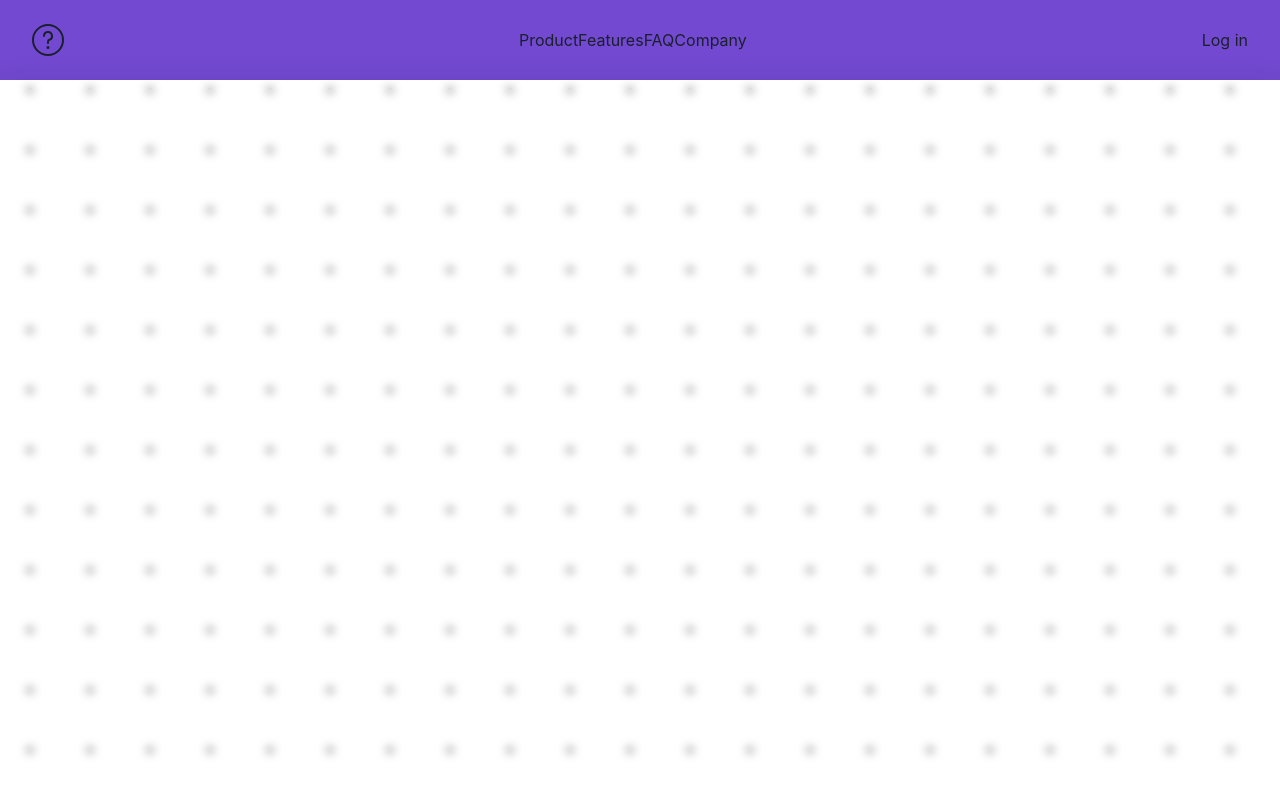
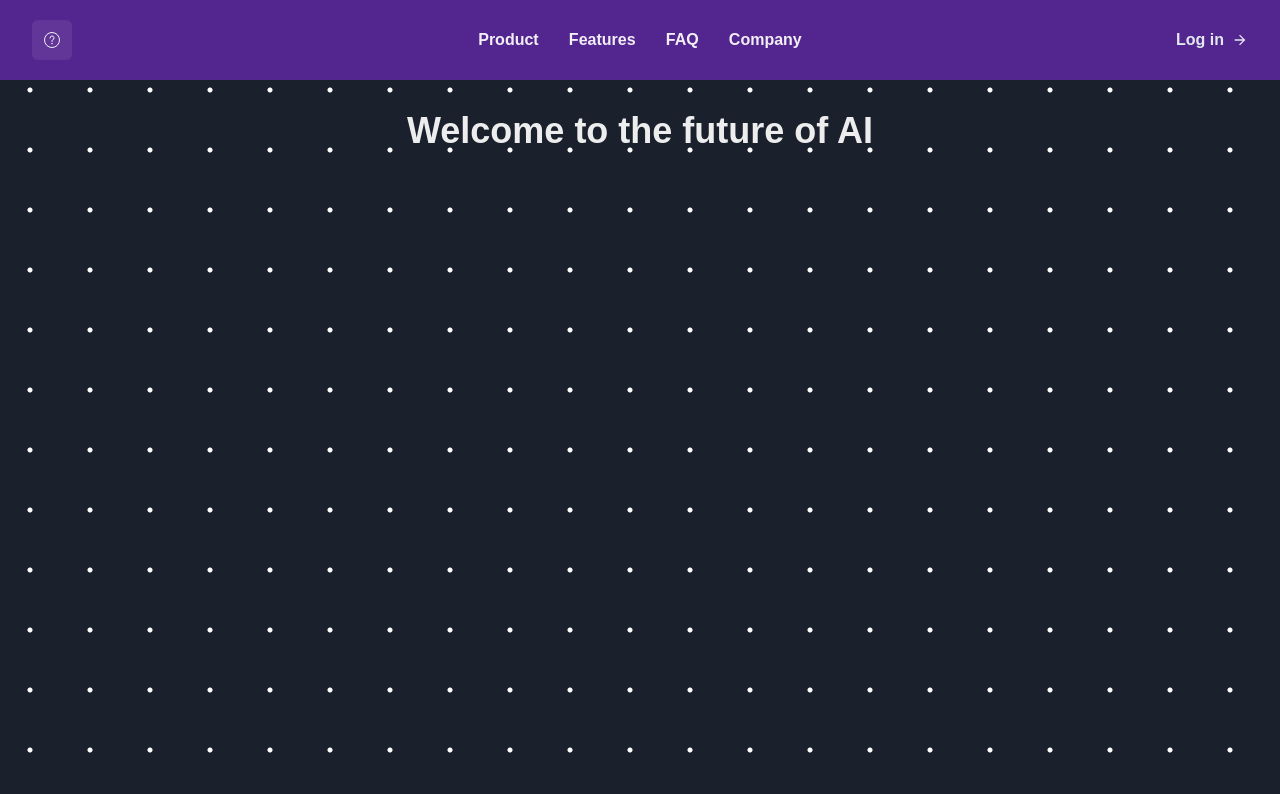
Before and after one commit to mikegecko/gpt-api-testing, a React (Vite) app in the folder client/: page / in a window 1280 px wide. Shown: the top 794 px of the page. Built offline with nearby package versions, Linux system fonts and the light colour scheme.

Commit message:
Large commit
    - Add inter font
    - Add themes
    - Remove app.jsx (unused)
    - Style homepage a little + light dark mode control(temp)

```diff
--- a/client/package.json
+++ b/client/package.json
@@ -14,6 +14,7 @@
     "@chakra-ui/react": "^2.8.0",
     "@emotion/react": "^11.11.1",
     "@emotion/styled": "^11.11.0",
+    "@fontsource-variable/inter": "^5.0.5",
     "axios": "^1.4.0",
     "framer-motion": "^10.13.0",
     "react": "^18.2.0",
--- a/client/src/main.jsx
+++ b/client/src/main.jsx
@@ -6,8 +6,10 @@ import Root from './routes/Root'
 import Login from './routes/Login'
 import Dashboard from './routes/Dashboard'
 import ErrorPage from './routes/ErrorPage'
-import { ChakraProvider } from '@chakra-ui/react'
+import { ChakraProvider, ColorModeScript } from '@chakra-ui/react'
 import theme from './utils/theme'
+// Supports weights 100-900
+import '@fontsource-variable/inter';
 
 //Add in error elements & loaders
 export const router = createBrowserRouter([
@@ -31,6 +33,7 @@ export const router = createBrowserRouter([
 ReactDOM.createRoot(document.getElementById('root')).render(
   <React.StrictMode>
     <ChakraProvider theme={theme}>
+      <ColorModeScript initialColorMode={theme.config.initialColorMode} />
       <RouterProvider router={router} />
     </ChakraProvider>
   </React.StrictMode>,
--- a/client/src/routes/Root.jsx
+++ b/client/src/routes/Root.jsx
@@ -1,23 +1,33 @@
-import { QuestionOutlineIcon } from "@chakra-ui/icons";
-import { Box, Link } from "@chakra-ui/react";
+import { ArrowForwardIcon, QuestionOutlineIcon } from "@chakra-ui/icons";
+import { Box, Button, IconButton, Link, Text, useColorMode, useColorModeValue } from "@chakra-ui/react";
 
 export default function Root() {
+
+    const {colorMode, toggleColorMode} = useColorMode();
+
+    const bg_circle = useColorModeValue('black', 'white');
+    const bg_header = useColorModeValue('brand.400', 'brand.600');
+    const bg_text = useColorModeValue('gray.800', 'gray.200');
     return(
-        <Box display='flex' height='100vh' width='100vw' flexDirection='column' sx={{backgroundImage: 'radial-gradient(circle, #000000 2px, rgba(0, 0, 0, 0) 3px);', backgroundSize: '60px 60px'}} >
-            <Box height='20' background='brand.400' display='flex' alignItems='center' justifyContent='space-between'  >
-                <QuestionOutlineIcon boxSize={8} ml={8} />
-                <Box display='flex'   alignItems='center'>
-                    <Link href="#">Product</Link>
-                    <Link href="#">Features</Link>
-                    <Link href="#">FAQ</Link>
-                    <Link href="#">Company</Link>
+        <Box display='flex' height='100vh' width='100vw' flexDirection='column' sx={{backgroundImage: `radial-gradient(circle, ${bg_circle} 2px, rgba(0, 0, 0, 0) 3px);`, backgroundSize: '60px 60px'}} >
+            <Box height='20' background={bg_header} display='flex' alignItems='center' justifyContent='space-between'  >
+                <Box display='flex' alignItems='center' width='10%' ml={8} >
+                    <IconButton onClick={toggleColorMode} aria-label="color mode" icon={<QuestionOutlineIcon />} />
                 </Box>
-                <Box mr={8}>
-                    <Link href="/auth/login">Log in</Link>
+                <Box display='flex' width='30%' alignItems='center' justifyContent='space-evenly'>
+                    <Link fontWeight='semibold' href="#">Product</Link>
+                    <Link fontWeight='semibold' href="#">Features</Link>
+                    <Link fontWeight='semibold' href="#">FAQ</Link>
+                    <Link fontWeight='semibold' href="#">Company</Link>
+                </Box>
+                <Box display='flex' justifyContent='flex-end' width='10%' mr={8}>
+                    <Button color={bg_text} variant='link' as='a' rightIcon={<ArrowForwardIcon />} href="/auth/login">Log in</Button>
                 </Box>
             </Box>
-            <Box className="glass" flex='1' >
-
+            <Box className="" flex='1' >
+                <Text  fontSize='4xl' fontWeight='bold' textAlign='center' mt={6}>
+                    Welcome to the future of AI
+                </Text>
             </Box>
         </Box>
     )
--- a/client/src/utils/theme.js
+++ b/client/src/utils/theme.js
@@ -1,4 +1,5 @@
 import { extendTheme } from "@chakra-ui/react";
+
 
 const theme = extendTheme({
     colors: {
@@ -14,7 +15,19 @@ const theme = extendTheme({
           800: '#2a0f40',
           900: '#14031b',
         },
-    }
+    }, breakpoints: {
+        sm: '30em',
+        md: '48em',
+        lg: '62em',
+        xl: '80em',
+        '2xl': '96em',
+    }, fonts: {
+        heading: `'Inter Variable', sans-serif`,
+        body: `'Inter Variable', sans-serif`,
+    }, config: {
+        initialColorMode: 'dark',
+        useSystemColorMode: false,
+    },
 })
 
 export default theme;
```
Also changed, not shown: client/src/App.jsx (deleted, +0 -15 lines), 1 other file (tests, documents, lock files or other folders).
